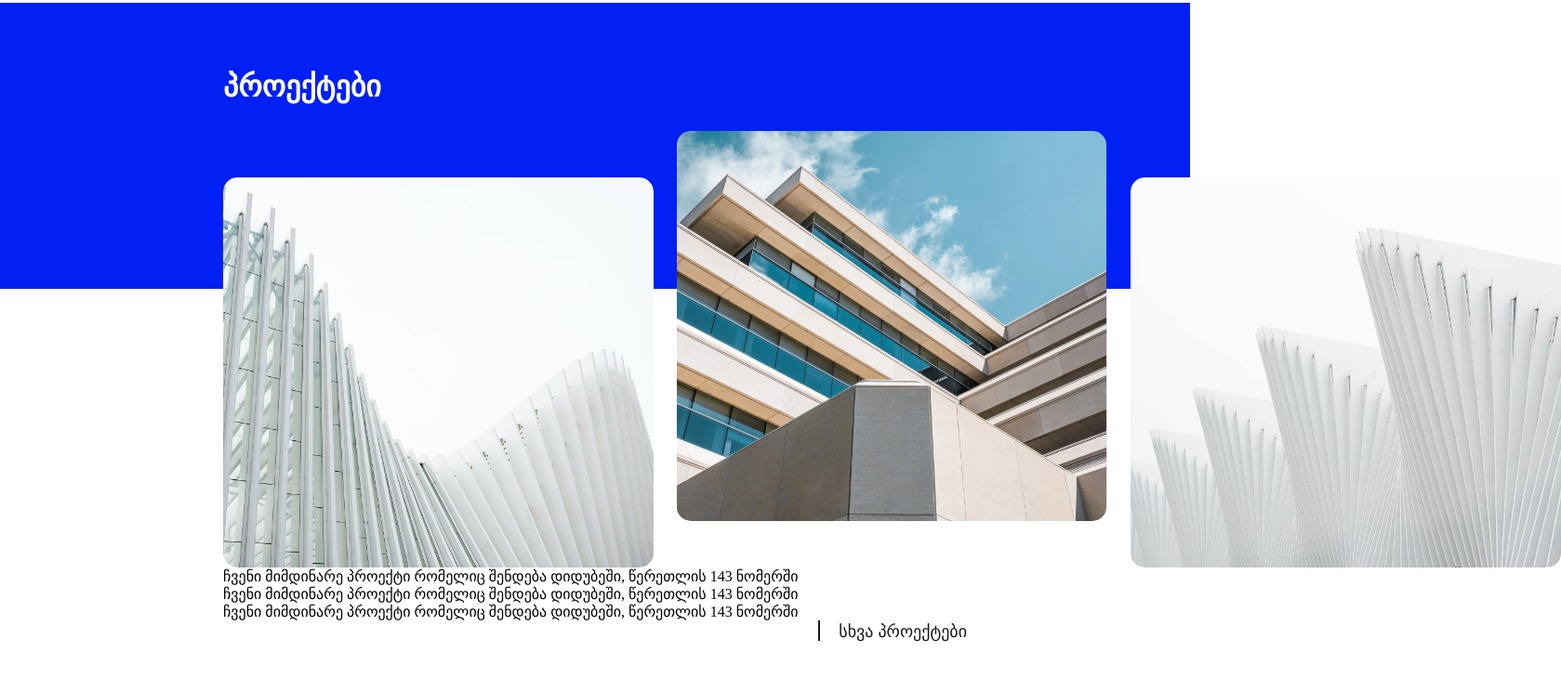
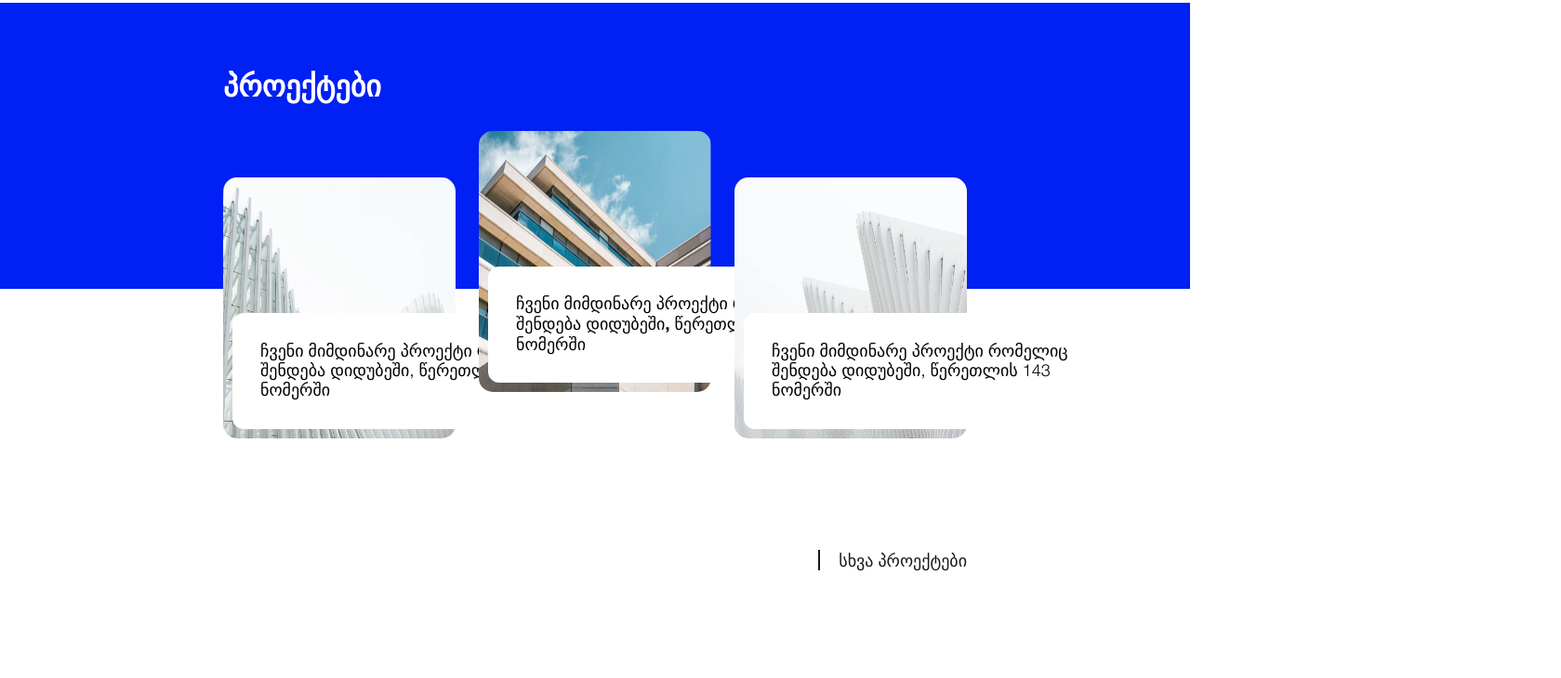
Before and after one commit to Chota07/lesson-6, a plain HTML site: page index.html in a window 1280 px wide. Shown: the part 2709-3439 px from the top of the page at 93% size, 1679 px wide, since content can reach past the window. After the commit the page ends 3371 px from the top, so only its background shows below. Drawn offline with Linux system fonts and the light colour scheme.

Commit message:
added styles to footer
fixed and added styles text on photos

```diff
--- a/assets/style css/style.css
+++ b/assets/style css/style.css
@@ -21,6 +21,7 @@ footer{
     padding: 70px 0px 200px 240px;
 }
 .footer-bottom{
+    width: 100%;
     margin-top: -170px;
     padding: 0px 240px 240px 240px;
 }
@@ -31,10 +32,10 @@ footer{
 }
 footer img{
     border-radius: 15px;
-    width: 463px;
-    height: 420px;
+    width: 100%;
+    height: 100%;
 }
-.middle-img{
+.middle-text{
     margin-left: 25px;
     margin-right: 25px;
 }
@@ -51,7 +52,38 @@ footer span a{
     color: #171717;
     font-size: 18px;
     font-family: "bold";
+    margin-top: 170px;
     position: absolute;
     right: 240px;
 
 }
+.left-text, .middle-text, .right-text{
+    position: relative;
+    max-width: 463px;
+    max-height: 420px;
+
+}
+.left-text p, .right-text p{
+    position: absolute;
+    bottom: -40px;
+    left: 10px;
+    width: 443px;
+    height: 125px;
+    background-color: #FFFFFF;
+    border-radius: 12px;
+    font-size: 18px;
+    font-family: "regular";
+    padding: 30px 74px 30px 30px;
+}
+.middle-text p{
+    position: absolute;
+    bottom: 10px;
+    left: 10px;
+    width: 443px;
+    height: 125px;
+    background-color: #FFFFFF;
+    border-radius: 12px;
+    font-size: 18px;
+    font-family: "bold";
+    padding: 28px 67px 29px 30px;
+}
--- a/index.html
+++ b/index.html
@@ -39,13 +39,19 @@
             </div>
             <div class="footer-bottom">
                 <div class="bottom-imgs">
-                    <img class="left-img" src="assets/images/Rectangle 18.png" alt="other building view font outside">
-                    <img class="middle-img" src="assets/images/Rectangle 19.png" alt="other building view font outside">
-                    <img class="right-img" src="assets/images/Rectangle 20.png" alt="other building view font outside">
+                    <div class="left-text">
+                        <img class="left-img" src="assets/images/Rectangle 18.png" alt="other building view font outside">
+                        <p>ჩვენი მიმდინარე პროექტი რომელიც შენდება დიდუბეში, წერეთლის 143 ნომერში</p>
+                    </div>
+                    <div class="middle-text">
+                        <img class="middle-img" src="assets/images/Rectangle 19.png" alt="other building view font outside">
+                        <p>ჩვენი მიმდინარე პროექტი რომელიც შენდება დიდუბეში, წერეთლის 143 ნომერში</p>
+                    </div>
+                    <div class="right-text">
+                        <img class="right-img" src="assets/images/Rectangle 20.png" alt="other building view font outside">
+                        <p>ჩვენი მიმდინარე პროექტი რომელიც შენდება დიდუბეში, წერეთლის 143 ნომერში</p>
+                    </div>
                 </div>
-                <p>ჩვენი მიმდინარე პროექტი რომელიც შენდება დიდუბეში, წერეთლის 143 ნომერში</p>
-                <p>ჩვენი მიმდინარე პროექტი რომელიც შენდება დიდუბეში, წერეთლის 143 ნომერში</p>
-                <p>ჩვენი მიმდინარე პროექტი რომელიც შენდება დიდუბეში, წერეთლის 143 ნომერში</p>
                 <span><a href="#">სხვა პროექტები</a></span>
             </div>
         </footer>
```
